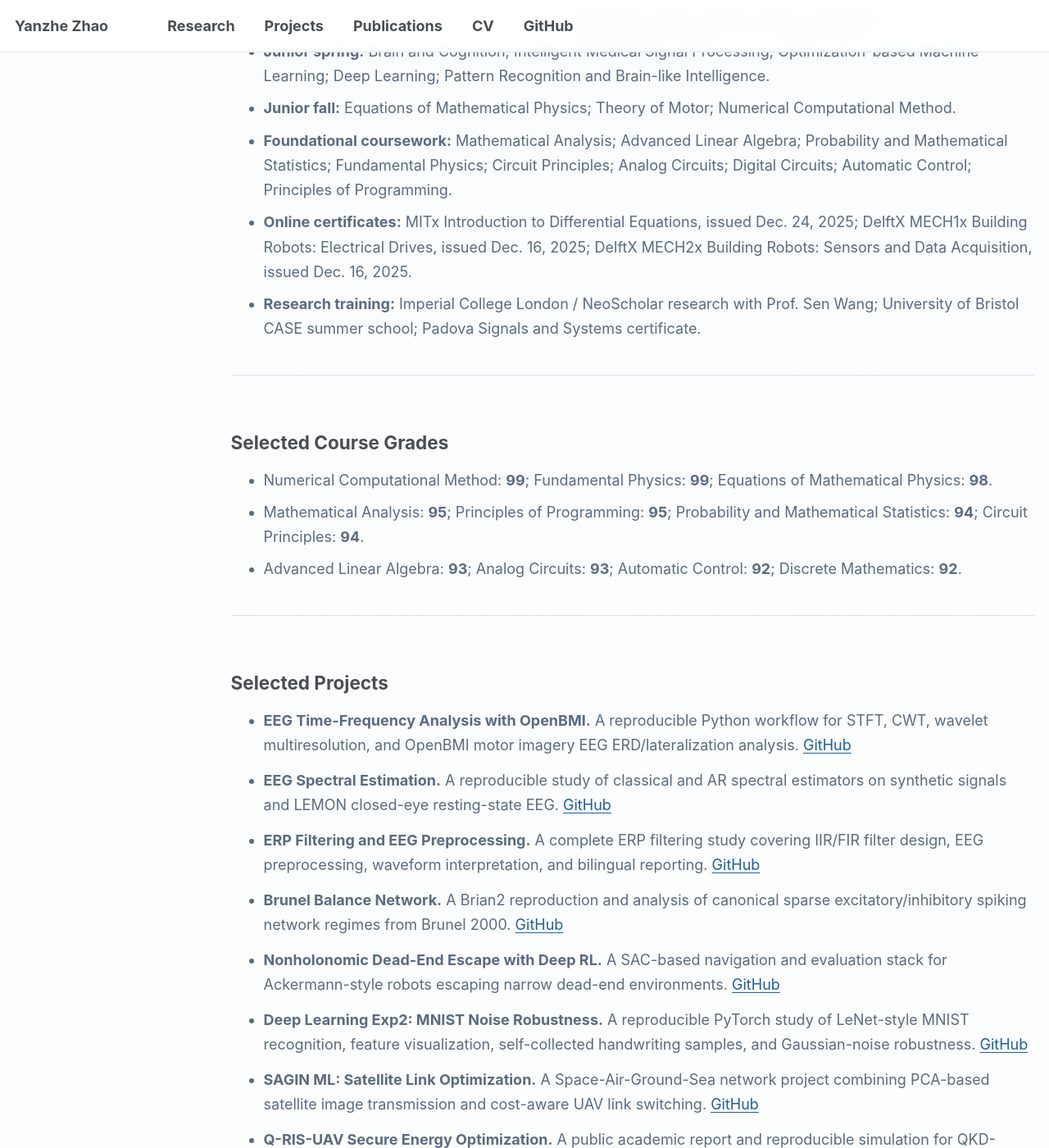
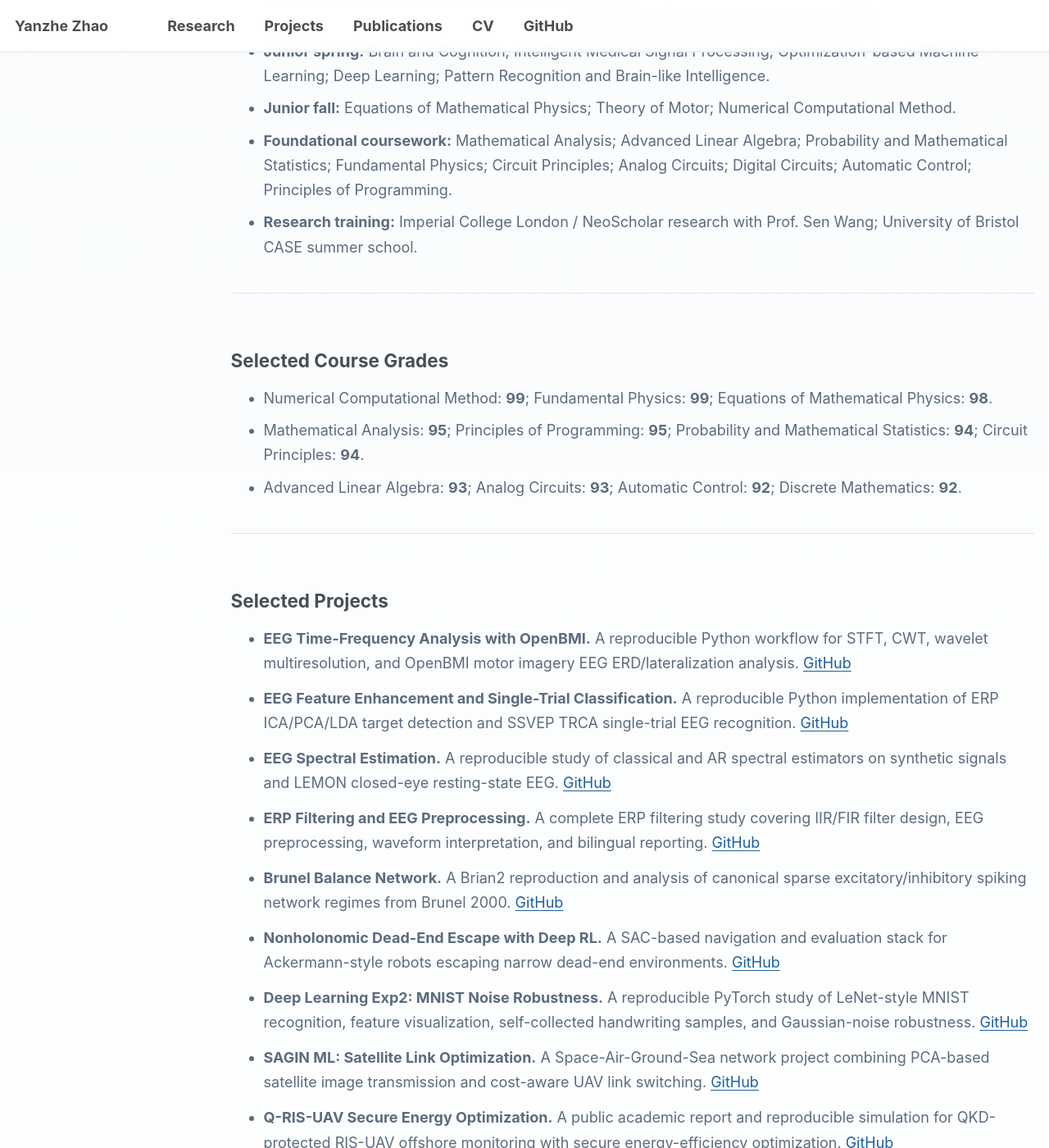
Before and after one commit to JustinZHAO-05/JustinZHAO-05.github.io, a Jekyll site: the page built from _pages/cv.md, in a window 1280 px wide and 1400 px high, scrolled down 1506 px. Shown: the whole window at 82% size. Built offline with Jekyll 4.4.1, drawn with Linux system fonts in a browser that asks for light colours; a script that is not in the unit is left out.

Commit message:
Add EEG feature enhancement project

```diff
--- a/_data/cv.json
+++ b/_data/cv.json
@@ -67,23 +67,7 @@
       ]
     }
   ],
-  "certificates": [
-    {
-      "name": "Introduction to Differential Equations",
-      "date": "2025-12-24",
-      "issuer": "MITx Online"
-    },
-    {
-      "name": "MECH1x: Building Robots: Electrical Drives",
-      "date": "2025-12-16",
-      "issuer": "DelftX / Delft University of Technology"
-    },
-    {
-      "name": "MECH2x: Building Robots: Sensors and Data Acquisition",
-      "date": "2025-12-16",
-      "issuer": "DelftX / Delft University of Technology"
-    }
-  ],
+  "certificates": [],
   "skills": [
     {
       "name": "Programming and Scientific Computing",
@@ -128,6 +112,11 @@
   "teaching": [],
   "portfolio": [
     {
+      "name": "EEG Feature Enhancement and Single-Trial Classification",
+      "url": "https://github.com/JustinZHAO-05/medical-signal-experiment4",
+      "summary": "Reproducible Python implementation of ERP ICA/PCA/LDA target detection and SSVEP TRCA single-trial EEG recognition."
+    },
+    {
       "name": "EEG Time-Frequency Analysis with OpenBMI",
       "url": "https://github.com/JustinZHAO-05/time-frequency-analysis-eeg-openbmi",
       "summary": "Reproducible Python workflow for STFT, CWT, wavelet multiresolution, and OpenBMI motor imagery EEG ERD/lateralization analysis."
--- a/_data/projects.yml
+++ b/_data/projects.yml
@@ -17,9 +17,28 @@
     - "Quantified STFT window-length and window-function tradeoffs in time/frequency resolution."
     - "Computed baseline-corrected mu/beta ERD and C3/C4 lateralization for OpenBMI motor imagery EEG."
 
+- id: medical-signal-experiment4
+  title: "EEG Feature Enhancement and Single-Trial Classification"
+  priority: 2
+  category: "Neuroscience / Signals"
+  category_slug: "neuroscience-signals"
+  status: "Medical signal processing course project"
+  summary: "A reproducible Python implementation of ERP ICA/PCA/LDA target detection and SSVEP TRCA single-trial EEG recognition."
+  role: "Implemented the public analysis workflow, generated English figures/tables/report, and added regression tests for split logic, PCA/LDA isolation, and TRCA behavior."
+  methods: "ERP preprocessing, ICA artifact inspection, PCA dimension reduction, LDA classification, SSVEP TRCA, leave-one-block-out validation"
+  stack: "Python, NumPy, SciPy, scikit-learn, MNE-style EEG processing, pytest, LaTeX"
+  thumbnail: "/images/projects/medical-signal-experiment4.png"
+  links:
+    github: "https://github.com/JustinZHAO-05/medical-signal-experiment4"
+    report: "https://github.com/JustinZHAO-05/medical-signal-experiment4/blob/main/outputs/report/experiment4_report_en.pdf"
+  highlights:
+    - "Compared ERP single-trial target detection under ICA/PCA/LDA conditions with strict train/test isolation."
+    - "Evaluated SSVEP TRCA using leave-one-block-out validation and reported the scope of within-subject generalization."
+    - "Included tests for data shape, split logic, PCA/LDA isolation, and TRCA behavior to keep the workflow reproducible."
+
 - id: medical-signal-spectral-estimation-eeg
   title: "EEG Spectral Estimation"
-  priority: 2
+  priority: 3
   category: "Neuroscience / Signals"
   category_slug: "neuroscience-signals"
   status: "Reproducible lab project"
@@ -38,7 +57,7 @@
 
 - id: medical-signal-filtering-erp-analysis
   title: "ERP Filtering and EEG Preprocessing"
-  priority: 3
+  priority: 4
   category: "Neuroscience / Signals"
   category_slug: "neuroscience-signals"
   status: "Reproducible lab project"
@@ -57,7 +76,7 @@
 
 - id: brunel-balance-network
   title: "Brunel Balance Network"
-  priority: 4
+  priority: 5
   category: "Computational Neuroscience"
   category_slug: "neuroscience-signals"
   status: "Computational neuroscience microproject"
@@ -76,7 +95,7 @@
 
 - id: cisDRL-RobotNav
   title: "Nonholonomic Dead-End Escape with Deep RL"
-  priority: 5
+  priority: 6
   category: "Neuro-AI / Reinforcement Learning"
   category_slug: "neuro-ai-rl"
   status: "CSAI 2025 publication engineering"
@@ -96,7 +115,7 @@
 
 - id: dl-exp2-english-report
   title: "Deep Learning Exp2: MNIST Noise Robustness"
-  priority: 6
+  priority: 7
   category: "Applied ML / Systems"
   category_slug: "applied-ml-systems"
   status: "Deep learning coursework project"
@@ -115,7 +134,7 @@
 
 - id: sagin-ml-satellite-link-optimization
   title: "SAGIN ML: Satellite Link Optimization"
-  priority: 7
+  priority: 8
   category: "Applied ML / Systems"
   category_slug: "applied-ml-systems"
   status: "Reviewed ML course project"
@@ -133,7 +152,7 @@
 
 - id: qris-uav-public-report
   title: "Q-RIS-UAV Secure Energy Optimization"
-  priority: 8
+  priority: 9
   category: "Applied ML / Systems"
   category_slug: "applied-ml-systems"
   status: "Secure communication optimization project"
@@ -152,7 +171,7 @@
 
 - id: mnist-mlp-experiment-diagnosis
   title: "MNIST MLP Experiment Diagnosis"
-  priority: 9
+  priority: 10
   category: "Applied ML / Systems"
   category_slug: "applied-ml-systems"
   status: "Deep learning experiment and diagnosis"
@@ -171,7 +190,7 @@
 
 - id: Eight-Cable-Driven-Parallel-Robot
   title: "Eight-Cable-Driven Parallel Robot"
-  priority: 10
+  priority: 11
   category: "Robotics / Control"
   category_slug: "robotics-control"
   status: "Full-stack robot project"
@@ -189,7 +208,7 @@
 
 - id: VeriRotate
   title: "VeriRotate: BMP Rotation in Verilog"
-  priority: 11
+  priority: 12
   category: "Systems / Hardware"
   category_slug: "systems-hardware"
   status: "Digital systems project"
--- a/_pages/cv.md
+++ b/_pages/cv.md
@@ -50,8 +50,7 @@ redirect_from:
       <li><strong>Junior spring:</strong> Brain and Cognition; Intelligent Medical Signal Processing; Optimization-based Machine Learning; Deep Learning; Pattern Recognition and Brain-like Intelligence.</li>
       <li><strong>Junior fall:</strong> Equations of Mathematical Physics; Theory of Motor; Numerical Computational Method.</li>
       <li><strong>Foundational coursework:</strong> Mathematical Analysis; Advanced Linear Algebra; Probability and Mathematical Statistics; Fundamental Physics; Circuit Principles; Analog Circuits; Digital Circuits; Automatic Control; Principles of Programming.</li>
-      <li><strong>Online certificates:</strong> MITx Introduction to Differential Equations, issued Dec. 24, 2025; DelftX MECH1x Building Robots: Electrical Drives, issued Dec. 16, 2025; DelftX MECH2x Building Robots: Sensors and Data Acquisition, issued Dec. 16, 2025.</li>
-      <li><strong>Research training:</strong> Imperial College London / NeoScholar research with Prof. Sen Wang; University of Bristol CASE summer school; Padova Signals and Systems certificate.</li>
+      <li><strong>Research training:</strong> Imperial College London / NeoScholar research with Prof. Sen Wang; University of Bristol CASE summer school.</li>
     </ul>
   </section>
 
```
Also changed, not shown: _pages/about.md (+1 -1 lines), images/projects/medical-signal-experiment4.png (added), 1 other file.
